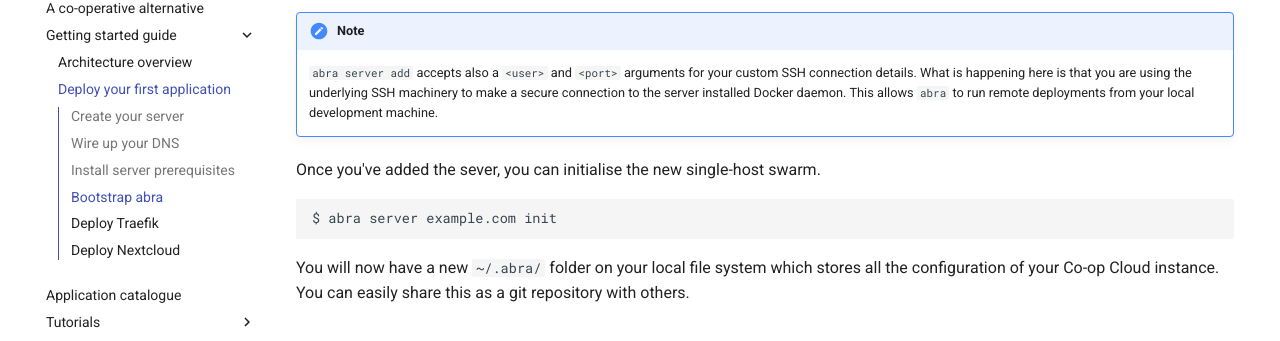
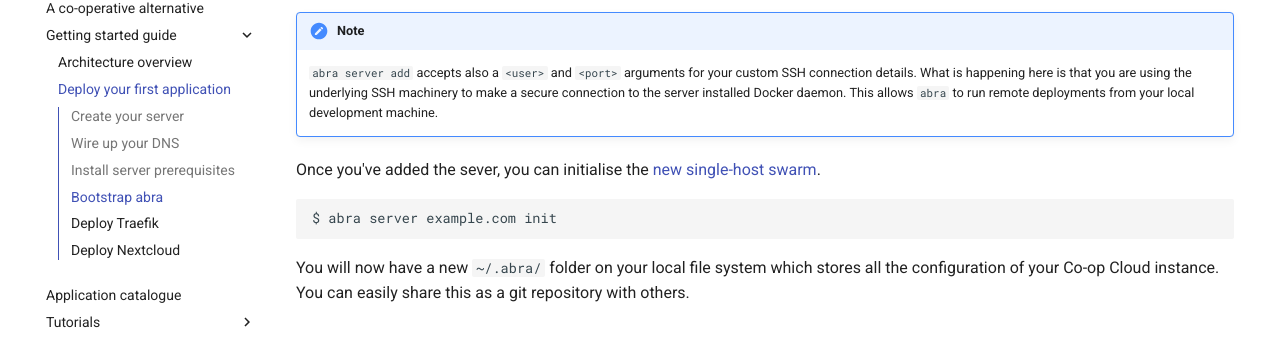
Before and after one commit to mayel/docs.coopcloud.tech, an MkDocs documentation site: the page built from docs/deploy.md, in a window 1280 px wide and 900 px high, scrolled down 1506 px. Shown: the part 100-441 px from the top of the window. Built offline with MkDocs 1.6.1 and Material for MkDocs 9.7.7, drawn with Linux system fonts in a browser that asks for light colours; part of the change alters nothing that is shown.

````diff
--- a/docs/deploy.md
+++ b/docs/deploy.md
@@ -71,7 +71,7 @@ Where `example.com` is replaced with your server DNS name.
     installed Docker daemon. This allows `abra` to run remote deployments from
     your local development machine.
 
-Once you've added the sever, you can initialise the new single-host swarm.
+Once you've added the sever, you can initialise the [new single-host swarm](https://docs.docker.com/engine/swarm/key-concepts/).
 
 ```bash
 $ abra server example.com init
````
